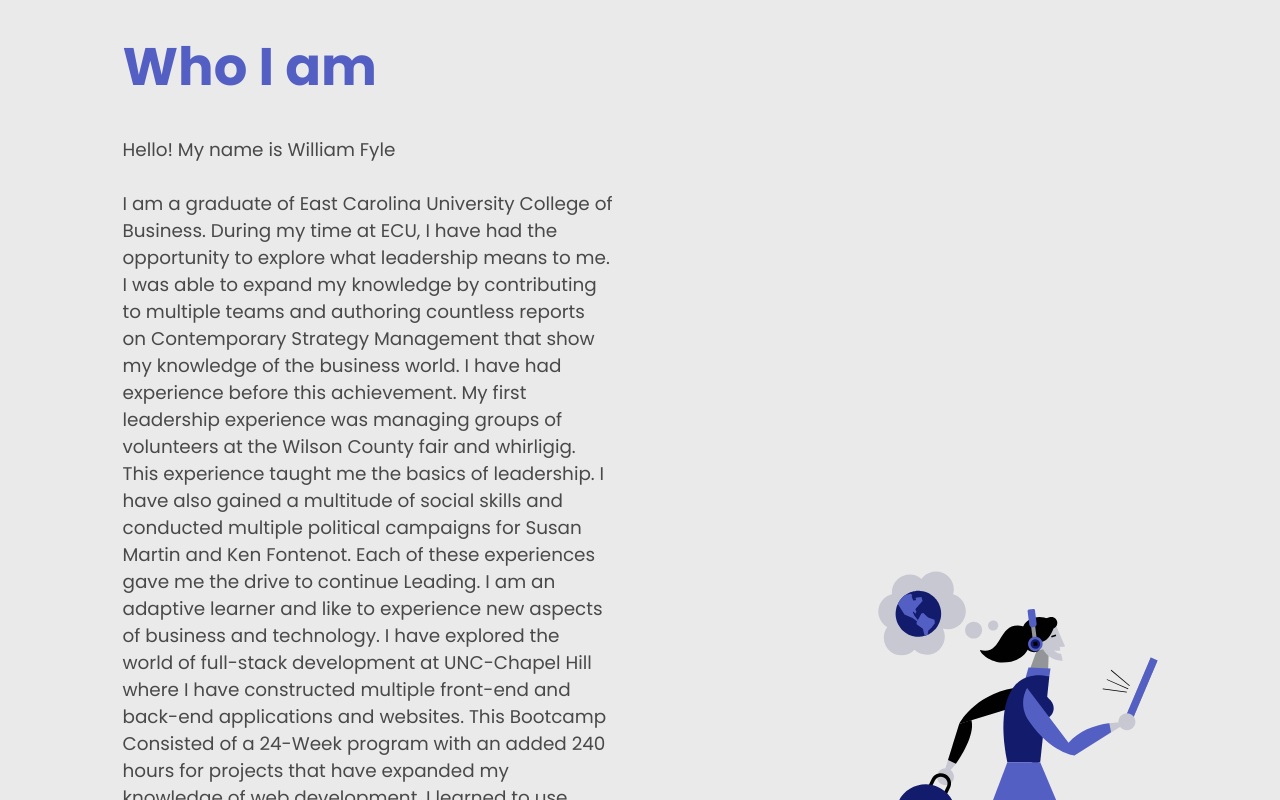
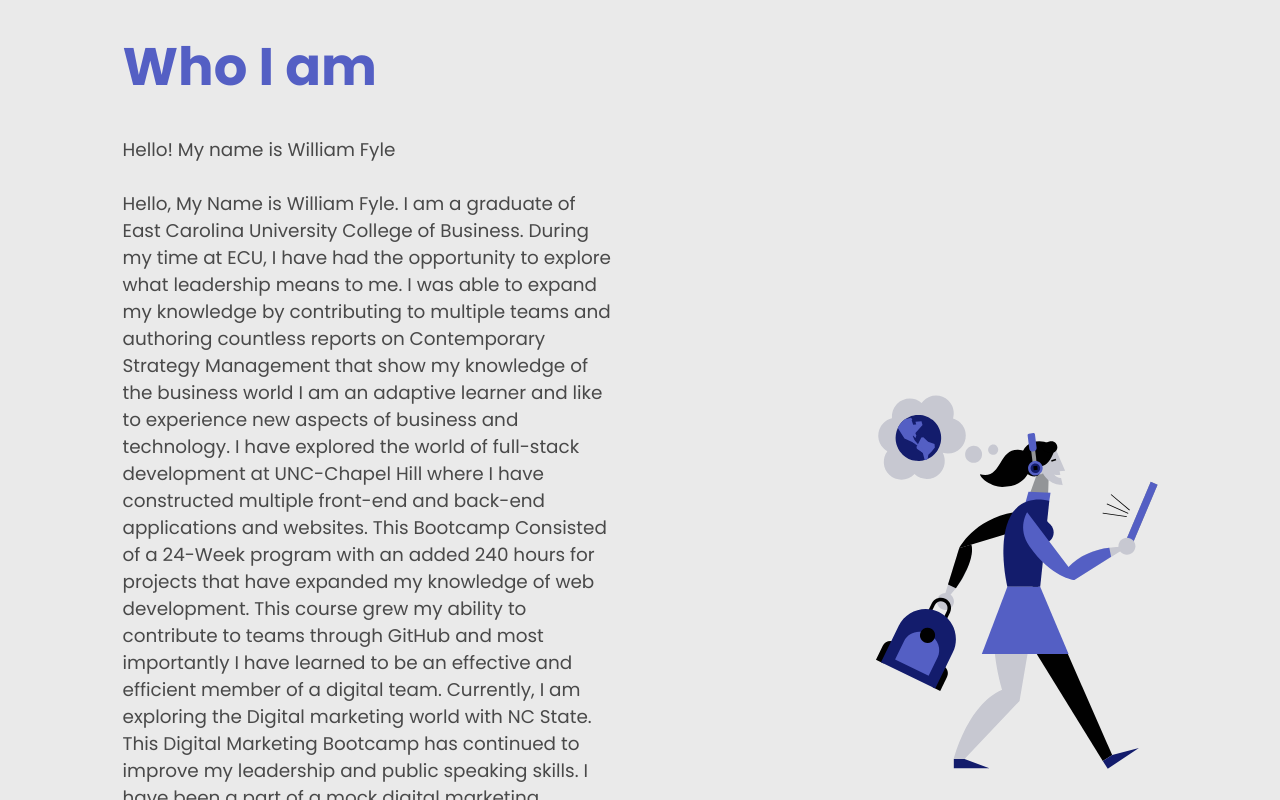
Before and after one commit to William7786/UpdatedP, a React (Create React App) app: page / in a window 1280 px wide. Shown: the part 900-1700 px from the top of the page. Built offline with nearby package versions, Linux system fonts and the light colour scheme; a web font is replaced by a local one.

Commit message:
For data

```diff
--- a/src/data/achievementData.js
+++ b/src/data/achievementData.js
@@ -3,35 +3,35 @@
     achievements : [
         {
             id : 1,
-            title : '2021 Complete Python Bootcamp From Zero to Hero in Python',
-            details : 'A python course from Udemy',
-            date : 'Jan 28, 2021',
-            field : 'Coding',
-            image : 'https://udemy-certificate.s3.amazonaws.com/image/UC-0cd075aa-f55b-4d9f-aec0-119020a4e792.jpg?v=1611846350000'
+            title : '2021 Full Stack Bootcamp ',
+            details : 'A web development course for UNC Chapel Hill ',
+            date : 'Oct 30, 2021',
+            field : 'Full Stack Development',
+            image : 'https://www.credly.com/badges/cfb1b5fa-c54b-425a-a82a-df68da663443?source=linked_in_profile'
         },
         {
             id : 2,
-            title : 'The Ultimate MySQL Bootcamp: Go from SQL Beginner to Expert',
-            details : 'A MySQL course from Udemy',
-            date : 'May 25, 2021',
-            field : 'Database',
-            image : 'https://udemy-certificate.s3.amazonaws.com/image/UC-91ae3ea2-39ee-4a57-bf23-d397aff0d9a7.jpg?v=1621951317000'
+            title : '2022 East Carolina University BSBA',
+            details : 'Business Administration Bachelors Degree',
+            date : 'Dec 16th, 2022',
+            field : 'Administration',
+            image : ''
         },
         {
             id : 3,
-            title : 'Machine Learning A-Z: Hands-On Python & R in Data Science',
-            details : 'Data Science Course from Udemy',
+            title : 'Nc State Digital Marketing',
+            details : 'Hubspot Course',
             date : 'Apr 13, 2021',
             field : 'Machine Learning',
             image : 'https://udemy-certificate.s3.amazonaws.com/image/UC-d9a7ba99-8635-47e6-96fc-7dd26a3dcbf1.jpg?v=1618297236000'
         },
         {
             id : 3,
-            title : 'R Programming A-Z: R For Data Science With Real Exercises!',
-            details : 'R Programming Language Course from Udemy',
-            date : 'Feb 28, 2021',
-            field : 'Data Science',
-            image : 'https://udemy-certificate.s3.amazonaws.com/image/UC-8f5ff8e8-b6a4-4efd-a3fc-7fb63b29e77f.jpg?v=1614489452000'
+            title : 'Manage Change and Develop Your Adaptability Skills',
+            details : 'Leadership Course From Linkedin',
+            date : 'Nov 28, 2022',
+            field : 'Leadership',
+            image : 'https://www.linkedin.com/learning/certificates/8e9d4bfa9ca7ee22908d1da80398b4f179116e53a49d7a3f1acccfe0d6d293cb'
         }
 
     ]
--- a/src/data/headerData.js
+++ b/src/data/headerData.js
@@ -3,7 +3,7 @@
 export const headerData = {
     name: 'William Fyle',
     title: "Web Developer",
-    desciption:"Below are some of my academic achievements in my pursuit of personal development. gdsfdsfdsdfsdfsdfsdfsdfsdfsdfsdfsdfsdfsdfsdfsdfsd",
+    desciption:"I have not failed i've just found ten thousand ways it wont work",
     image: '',
     resumePdf: resume
 }
```
Also changed, not shown: src/data/aboutData.js (+1 -1 lines).
